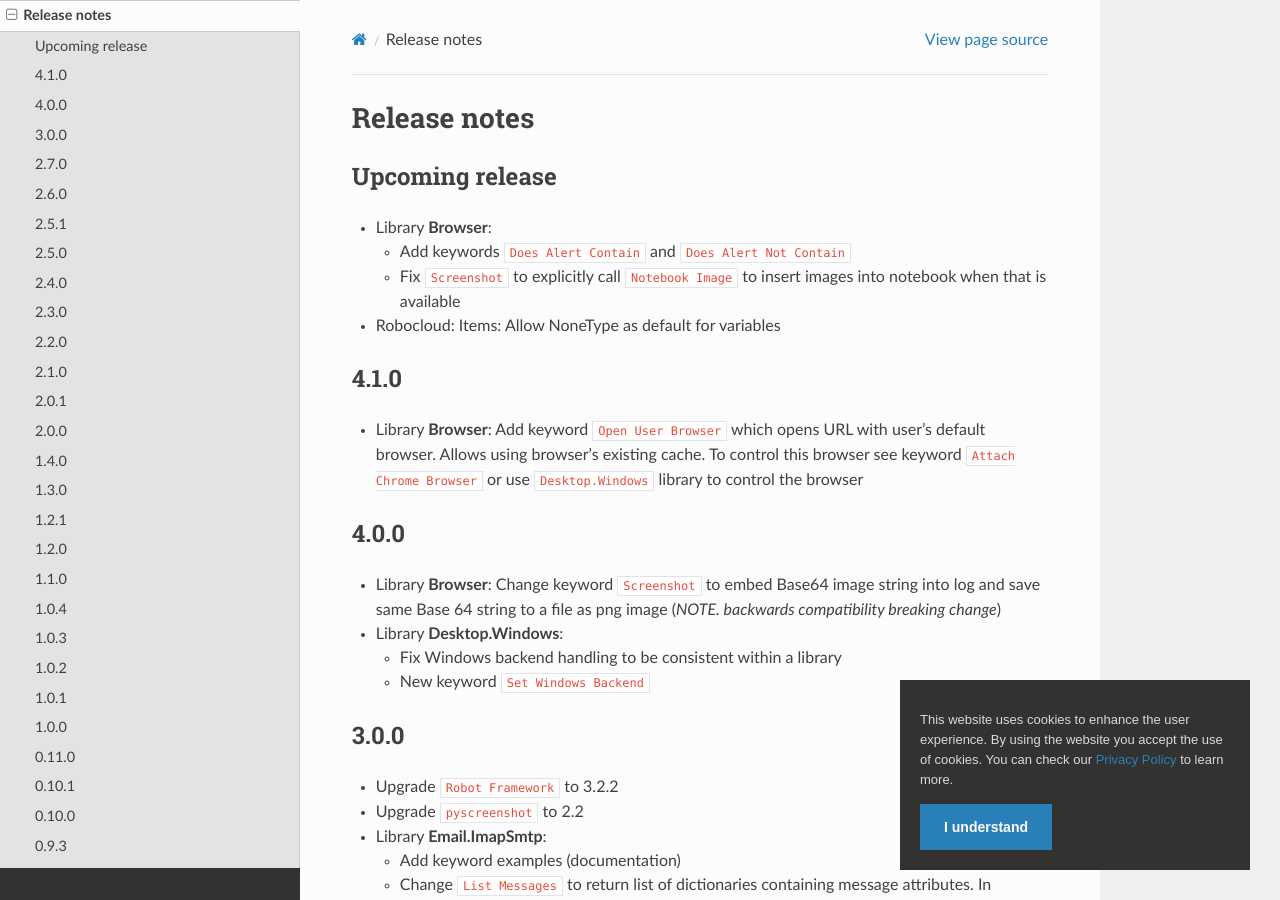
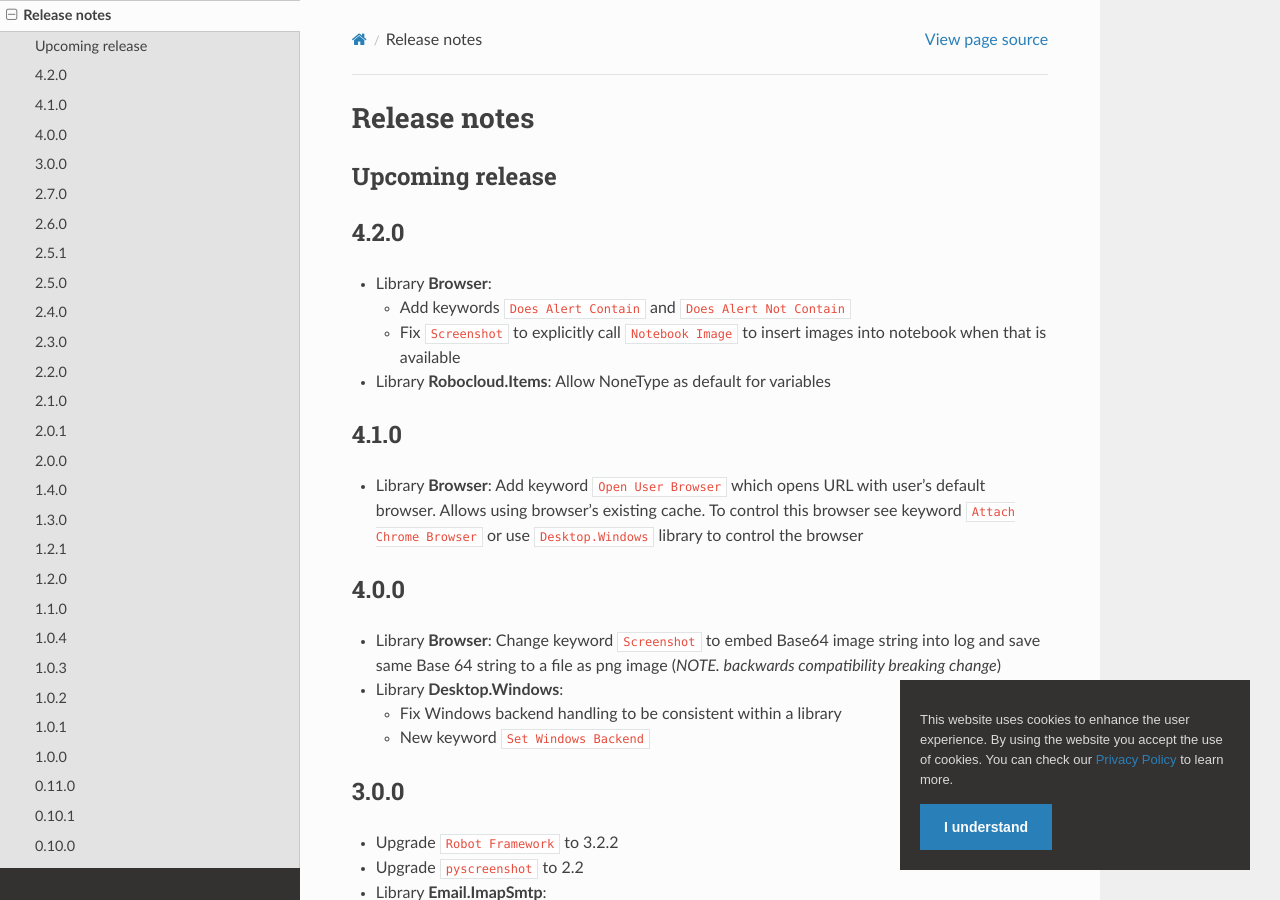
Before and after one commit to coderprovider/Framework-RPA, a Sphinx documentation site: the page built from docs/source/releasenotes.rst, in a window 1280 px wide and 900 px high. Built offline with Sphinx 7.4.7 and the Read the Docs theme 2.0.0, drawn with Linux system fonts in a browser that asks for light colours; pages that are not in the unit, such as notebooks, are missing from menus.

Commit message:
main: release 4.2.0

```diff
--- a/docs/source/releasenotes.rst
+++ b/docs/source/releasenotes.rst
@@ -4,13 +4,16 @@
 Upcoming release
 ----------------
 
+4.2.0
+-----
+
 - Library **Browser**:
 
   - Add keywords ``Does Alert Contain`` and ``Does Alert Not Contain``
-  - Fix ``Screenshot`` to explicitly  call ``Notebook Image`` to insert
+  - Fix ``Screenshot`` to explicitly call ``Notebook Image`` to insert
     images into notebook when that is available
 
-- Robocloud: Items: Allow NoneType as default for variables
+- Library **Robocloud.Items**: Allow NoneType as default for variables
 
 4.1.0
 -----
```
Also changed, not shown: 2 other files.
